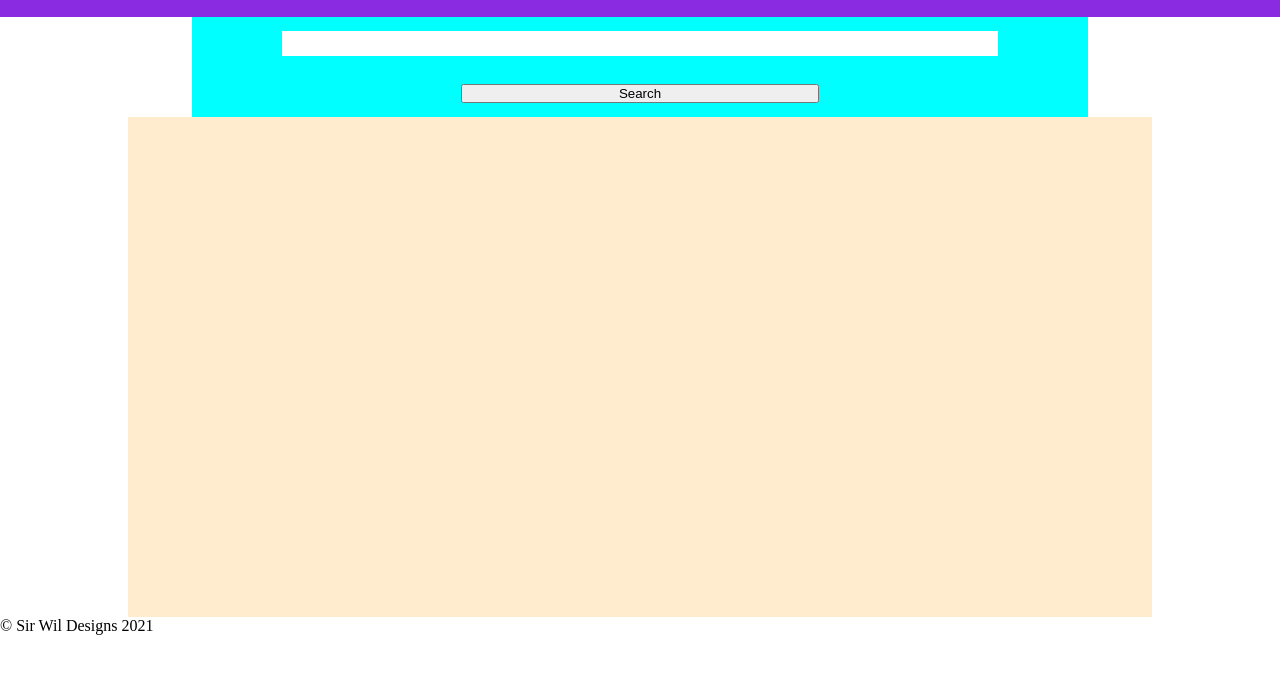
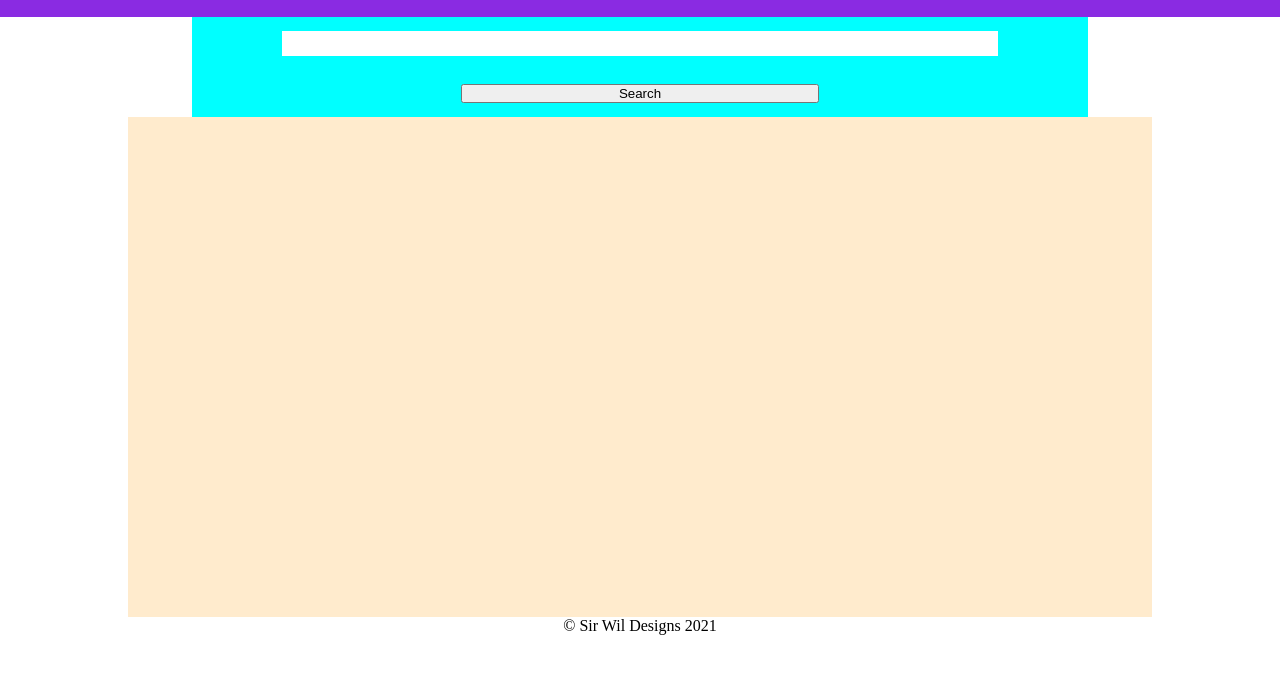
Before and after one commit to sirwil007/imdb, a plain HTML site: page index.html in a window 1280 px wide. Shown: the part 60-734 px from the top of the page. Drawn offline with Linux system fonts and the light colour scheme.

Commit message:
Update style.css

```diff
--- a/style.css
+++ b/style.css
@@ -10,7 +10,9 @@ header {
     padding: 20px;
     text-align: center;
 }
-
+.copy-holder{
+   text-align: center;
+}
 .search {
     background-color: aqua;
     display: flex;
```
